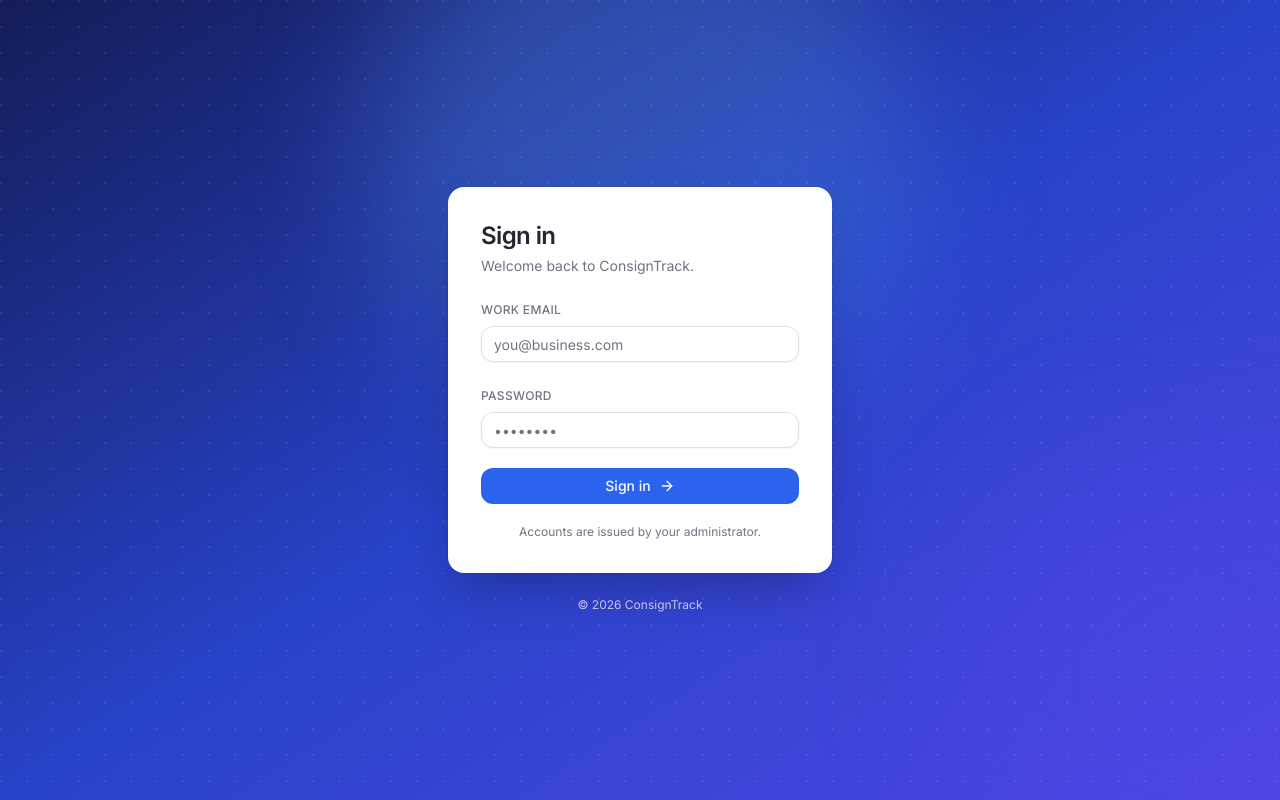
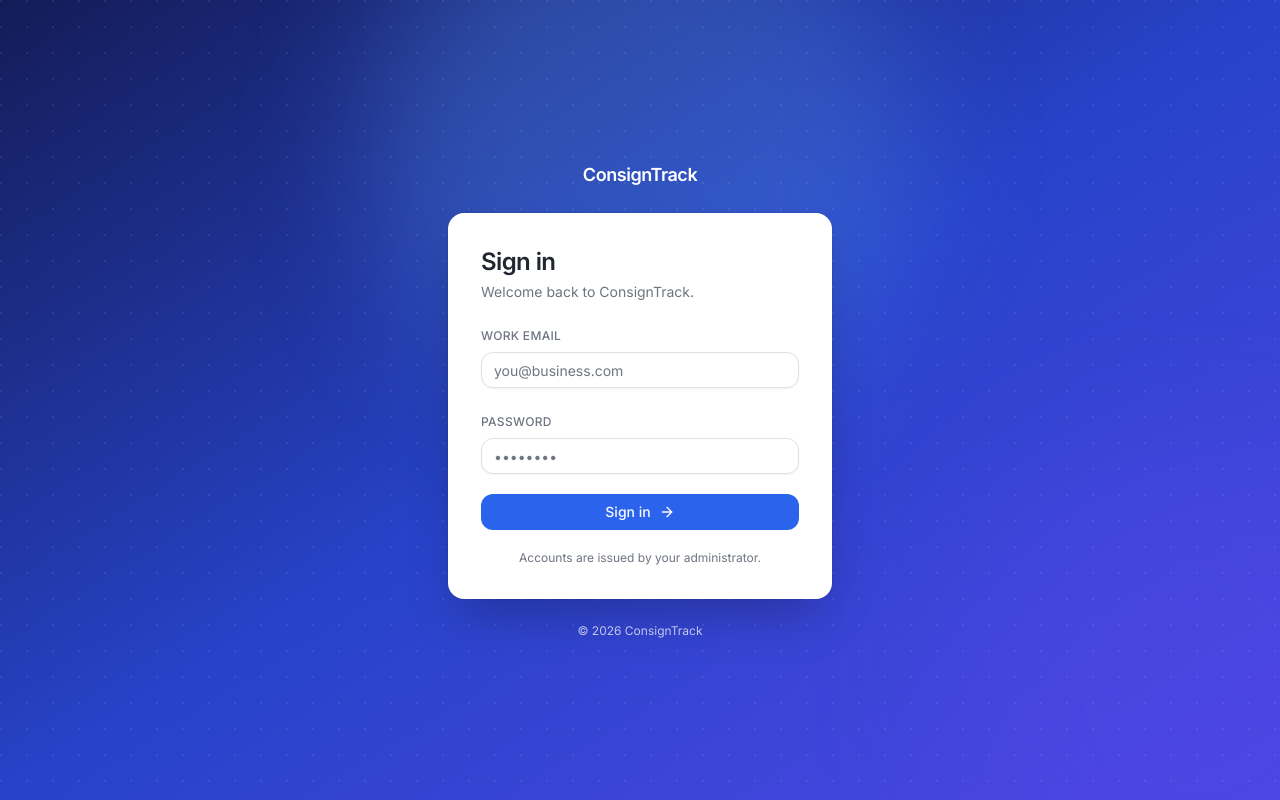
Before and after one commit to jaimevfb/consigntrack, a Next.js app: page /login in a window 1280 px wide. Built offline with nearby package versions, Linux system fonts and the light colour scheme.

Commit message:
fix(v2): put the ConsignTrack name back above the sign-in card (text, white)

```diff
--- a/src/app/login/page.tsx
+++ b/src/app/login/page.tsx
@@ -7,6 +7,7 @@ import { createClient } from "@/lib/supabase/client";
 import { Button } from "@/components/ui/button";
 import { Input } from "@/components/ui/input";
 import { Label } from "@/components/ui/label";
+import { Wordmark } from "@/components/brand";
 
 export default function AuthPage() {
   return (
@@ -18,6 +19,9 @@ export default function AuthPage() {
       <div aria-hidden className="absolute inset-0 opacity-[0.08]" style={{ backgroundImage: "radial-gradient(circle at 1px 1px, #ffffff 1px, transparent 0)", backgroundSize: "26px 26px" }} />
 
       <div className="relative z-10 w-full max-w-sm">
+        <div className="mb-6 flex justify-center">
+          <Wordmark showMark={false} inverted className="text-2xl text-white [&_span]:text-white" />
+        </div>
         <div className="force-light overflow-hidden rounded-2xl border border-white/15 bg-card shadow-2xl ring-1 ring-black/5">
           <div className="p-7 sm:p-8">
             <LoginForm />
```
